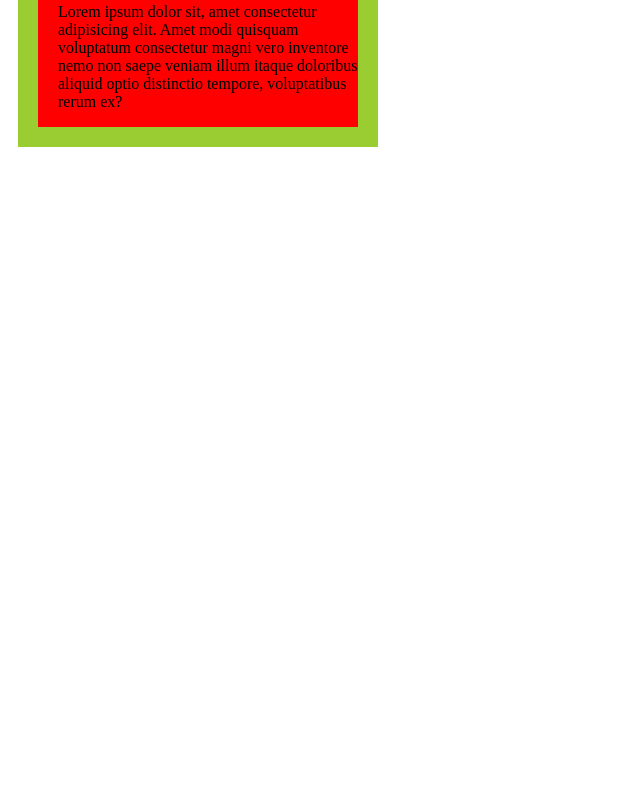
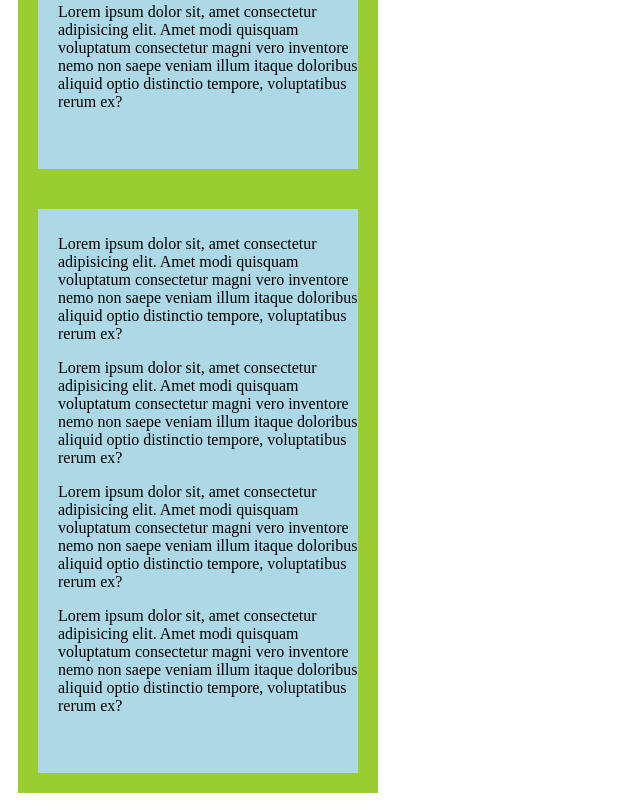
Before and after one commit to pritom22pritomsharma/demo, a plain HTML site: page index.html in a window 1280 px wide. Shown: the part 495-1296 px from the top of the page, without its empty margins (0-640 px from the left). Before the commit the page ends 800 px from the top, so only its background shows below. Drawn offline with Linux system fonts and the light colour scheme.

Commit message:
added div

```diff
--- a/index.html
+++ b/index.html
@@ -23,5 +23,17 @@
 
 </div>
 
+<div class="container">
+    <p>Lorem ipsum dolor sit, amet consectetur adipisicing elit. Amet modi quisquam voluptatum consectetur magni vero inventore nemo non saepe veniam illum itaque doloribus aliquid optio distinctio tempore, voluptatibus rerum ex?
+    </p>
+    <p>Lorem ipsum dolor sit, amet consectetur adipisicing elit. Amet modi quisquam voluptatum consectetur magni vero inventore nemo non saepe veniam illum itaque doloribus aliquid optio distinctio tempore, voluptatibus rerum ex?
+    </p>
+    <p>Lorem ipsum dolor sit, amet consectetur adipisicing elit. Amet modi quisquam voluptatum consectetur magni vero inventore nemo non saepe veniam illum itaque doloribus aliquid optio distinctio tempore, voluptatibus rerum ex?
+    </p>
+    <p>Lorem ipsum dolor sit, amet consectetur adipisicing elit. Amet modi quisquam voluptatum consectetur magni vero inventore nemo non saepe veniam illum itaque doloribus aliquid optio distinctio tempore, voluptatibus rerum ex?
+    </p>
+
+</div>
+
 </body>
 </html>
--- a/style.css
+++ b/style.css
@@ -1,6 +1,7 @@
 .container{
     width: 300px;
-    background-color: red;
+    height: 554px;
+    background-color: lightblue;
     padding-left: 20px;
     padding-top: 10px;
     border: 20px solid yellowgreen;
```
